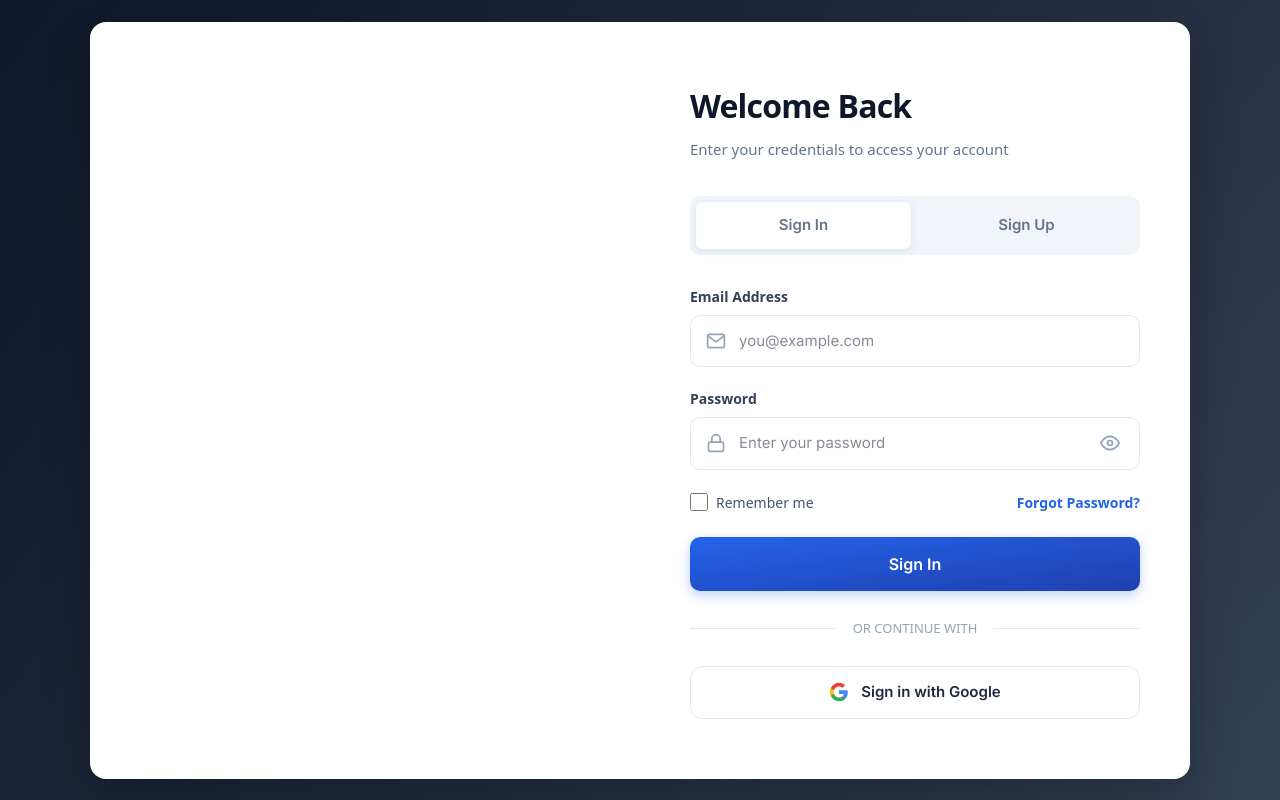
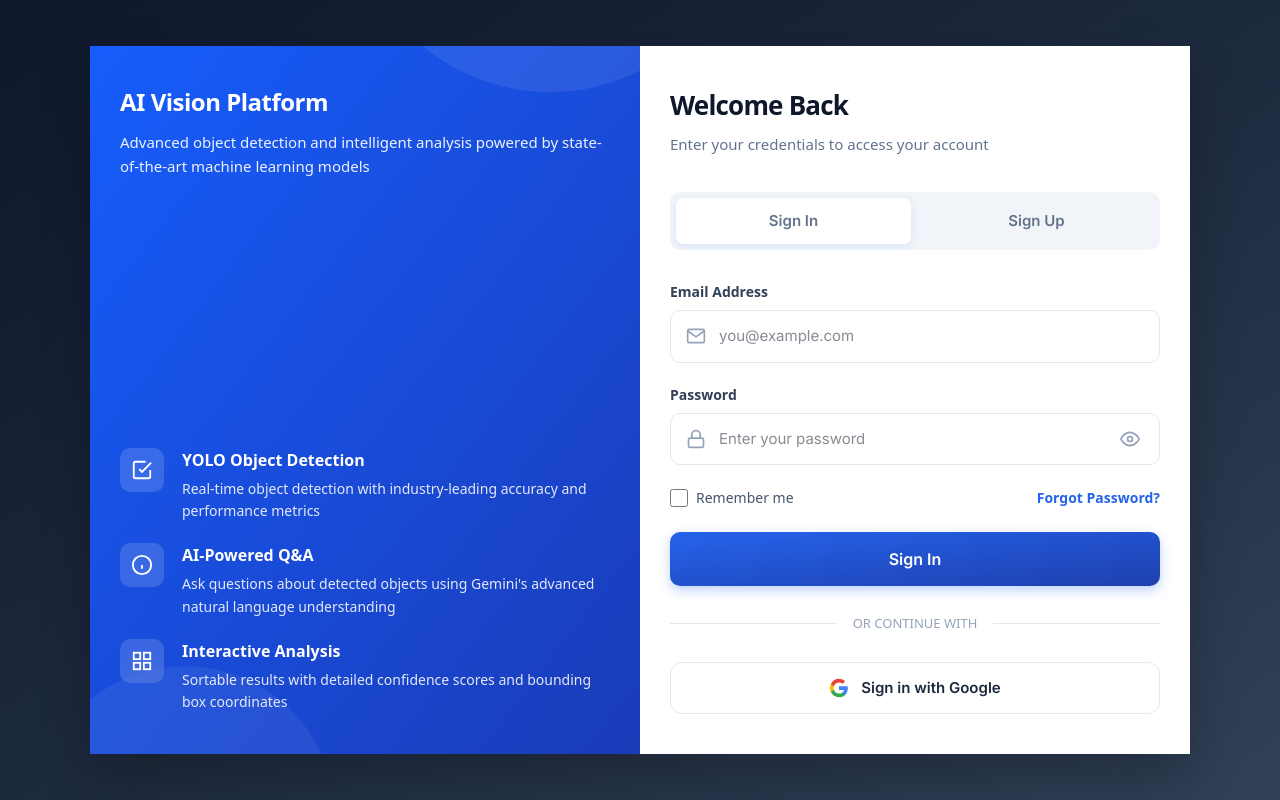
Before and after one commit to sadiajahan97/yolo, a Next.js app in the folder yolo-frontend/: page /auth in a window 1280 px wide. Built offline with nearby package versions, Linux system fonts and the light colour scheme; no server answers.

Commit message:
make ui responsive

```diff
--- a/yolo-frontend/app/auth/page.tsx
+++ b/yolo-frontend/app/auth/page.tsx
@@ -36,14 +36,14 @@ export default function AuthPage() {
   const handleSwitchTab = (tab: 0 | 1) => setActiveTab(tab);
 
   return (
-    <main className="min-h-screen flex items-center justify-center p-5 bg-[linear-gradient(127deg,#0f172a_0%,#1e293b_47%,#334155_100%)] [@media(max-width:480px)]:p-0">
-      <div className="flex max-w-[1100px] w-full bg-white rounded-[16px] overflow-hidden shadow-[0_24px_48px_rgba(0,0,0,0.24)] [@media(max-width:968px)]:flex-col [@media(max-width:480px)]:rounded-none">
-        <div className="relative flex-1 flex flex-col justify-between text-white bg-gradient-[165deg,#2563eb_0%,#1e40af_100%] overflow-hidden [@media(max-width:968px)]:p-[40px_30px] [@media(max-width:480px)]:p-[30px_20px] p-[60px_50px]">
+    <main className="min-h-screen flex items-center justify-center p-5 bg-linear-to-br from-slate-900 via-slate-800 to-slate-700 sm:p-0">
+      <div className="flex flex-col sm:flex-row max-w-[1100px] w-full bg-white rounded-2xl sm:rounded-none overflow-hidden shadow-[0_24px_48px_rgba(0,0,0,0.24)]">
+        <div className="relative flex-1 flex flex-col justify-between text-white bg-linear-to-br from-blue-600 to-blue-800 overflow-hidden px-5 py-6 sm:px-5 sm:py-[30px] lg:px-[30px] lg:py-[40px]">
           <div className="absolute top-[-50%] right-[-20%] w-[400px] h-[400px] bg-white/8 rounded-full pointer-events-none" />
           <div className="absolute bottom-[-30%] left-[-10%] w-[300px] h-[300px] bg-white/6 rounded-full pointer-events-none" />
-
-          <div className="relative z-1">
-            <h1 className="text-[28px] font-bold mb-3 tracking-[-0.5px] [@media(max-width:480px)]:text-[24px]">
+          <div className="relative flex flex-col justify-between flex-1 isolate">
+            <div className="relative">
+              <h1 className="text-[28px] font-bold mb-3 tracking-[-0.5px] sm:text-2xl">
                 AI Vision Platform
               </h1>
               <p className="text-[15px] opacity-[0.92] leading-[1.6] font-light">
@@ -52,8 +52,8 @@ export default function AuthPage() {
               </p>
             </div>
 
-          <div className="relative z-1 mt-10 [@media(max-width:968px)]:mt-[30px]">
-            <div className="flex items-start mb-[28px] [@media(max-width:968px)]:mb-[20px]">
+            <div className="relative mt-10 lg:mt-[30px]">
+              <div className="flex items-start mb-7 lg:mb-5 relative">
                 <div className="w-[44px] h-[44px] bg-white/15 rounded-[10px] flex items-center justify-center mr-[18px] shrink-0 backdrop-blur-[10px]">
                   <svg
                     viewBox="0 0 24 24"
@@ -63,18 +63,18 @@ export default function AuthPage() {
                     <path d="M21 12v7a2 2 0 01-2 2H5a2 2 0 01-2-2V5a2 2 0 012-2h11" />
                   </svg>
                 </div>
-              <div className="feature-content">
+                <div className="flex-1">
                   <h3 className="text-[16px] font-semibold mb-[6px]">
                     YOLO Object Detection
                   </h3>
-                <p className="text-[14px] opacity-[0.88] leading-1.5 font-light">
-                  Real-time object detection with industry-leading accuracy and
-                  performance metrics
+                  <p className="text-[14px] opacity-[0.88] leading-relaxed font-light">
+                    Real-time object detection with industry-leading accuracy
+                    and performance metrics
                   </p>
                 </div>
               </div>
 
-            <div className="flex items-start mb-[28px] [@media(max-width:968px)]:mb-[20px]">
+              <div className="flex items-start mb-7 lg:mb-5 relative">
                 <div className="w-[44px] h-[44px] bg-white/15 rounded-[10px] flex items-center justify-center mr-[18px] shrink-0 backdrop-blur-[10px]">
                   <svg
                     viewBox="0 0 24 24"
@@ -84,18 +84,18 @@ export default function AuthPage() {
                     <path d="M12 16v-4M12 8h.01" />
                   </svg>
                 </div>
-              <div className="feature-content">
+                <div className="flex-1">
                   <h3 className="text-[16px] font-semibold mb-[6px]">
                     AI-Powered Q&A
                   </h3>
-                <p className="text-[14px] opacity-[0.88] leading-1.5 font-light">
+                  <p className="text-[14px] opacity-[0.88] leading-relaxed font-light">
                     Ask questions about detected objects using Gemini&apos;s
                     advanced natural language understanding
                   </p>
                 </div>
               </div>
 
-            <div className="flex items-start mb-[28px] [@media(max-width:968px)]:mb-[20px]">
+              <div className="flex items-start relative">
                 <div className="w-[44px] h-[44px] bg-white/15 rounded-[10px] flex items-center justify-center mr-[18px] shrink-0 backdrop-blur-[10px]">
                   <svg
                     viewBox="0 0 24 24"
@@ -107,25 +107,26 @@ export default function AuthPage() {
                     <rect x="3" y="14" width="7" height="7" />
                   </svg>
                 </div>
-              <div className="feature-content">
+                <div className="flex-1">
                   <h3 className="text-[16px] font-semibold mb-[6px]">
                     Interactive Analysis
                   </h3>
-                <p className="text-[14px] opacity-[0.88] leading-1.5 font-light">
-                  Sortable results with detailed confidence scores and bounding
-                  box coordinates
+                  <p className="text-[14px] opacity-[0.88] leading-relaxed font-light">
+                    Sortable results with detailed confidence scores and
+                    bounding box coordinates
                   </p>
                 </div>
               </div>
             </div>
           </div>
+        </div>
 
-        <div className="flex-1 flex flex-col justify-center p-[60px_50px] [@media(max-width:968px)]:p-[40px_30px] [@media(max-width:480px)]:p-[30px_20px]">
-          <div className="mb-[36px]">
-            <h2 className="text-[32px] font-bold text-[#0f172a] mb-2 tracking-[-0.8px] [@media(max-width:480px)]:text-[26px]">
+        <div className="flex-1 flex flex-col justify-center px-5 py-6 sm:px-5 sm:py-[30px] lg:px-[30px] lg:py-[40px]">
+          <div className="mb-9">
+            <h2 className="text-[32px] font-bold text-slate-900 mb-2 tracking-[-0.8px] sm:text-[26px]">
               {authTitle}
             </h2>
-            <p className="text-[15px] text-[#64748b] font-normal">
+            <p className="text-[15px] text-slate-500 font-normal">
               {authSubtitle}
             </p>
           </div>
--- a/yolo-frontend/app/components/assistant-message.tsx
+++ b/yolo-frontend/app/components/assistant-message.tsx
@@ -2,7 +2,7 @@
 
 export const AssistantMessage = ({ content }: { content: string }) => {
   return (
-    <div className="mb-4 flex gap-3">
+    <div className="mb-4 flex gap-3 items-center">
       <div className="flex h-8 w-8 shrink-0 items-center justify-center rounded-full bg-linear-to-br from-purple-500 to-purple-700 text-xs font-semibold text-white">
         AI
       </div>
--- a/yolo-frontend/app/components/user-message.tsx
+++ b/yolo-frontend/app/components/user-message.tsx
@@ -7,7 +7,7 @@ export const UserMessage = ({ content }: { content: string }) => {
   const { profile } = useProfile();
 
   return (
-    <div className="mb-4 flex flex-row-reverse gap-3">
+    <div className="mb-4 flex flex-row-reverse gap-3 items-center">
       <div className="flex h-8 w-8 shrink-0 items-center justify-center rounded-full bg-linear-to-br from-pink-500 to-pink-700 text-xs font-semibold text-white">
         {getInitials(profile?.name || "")}
       </div>
```
Also changed, not shown: yolo-frontend/app/page.tsx (+19 -21 lines). Lines whose indentation alone changed are shown as unchanged.
